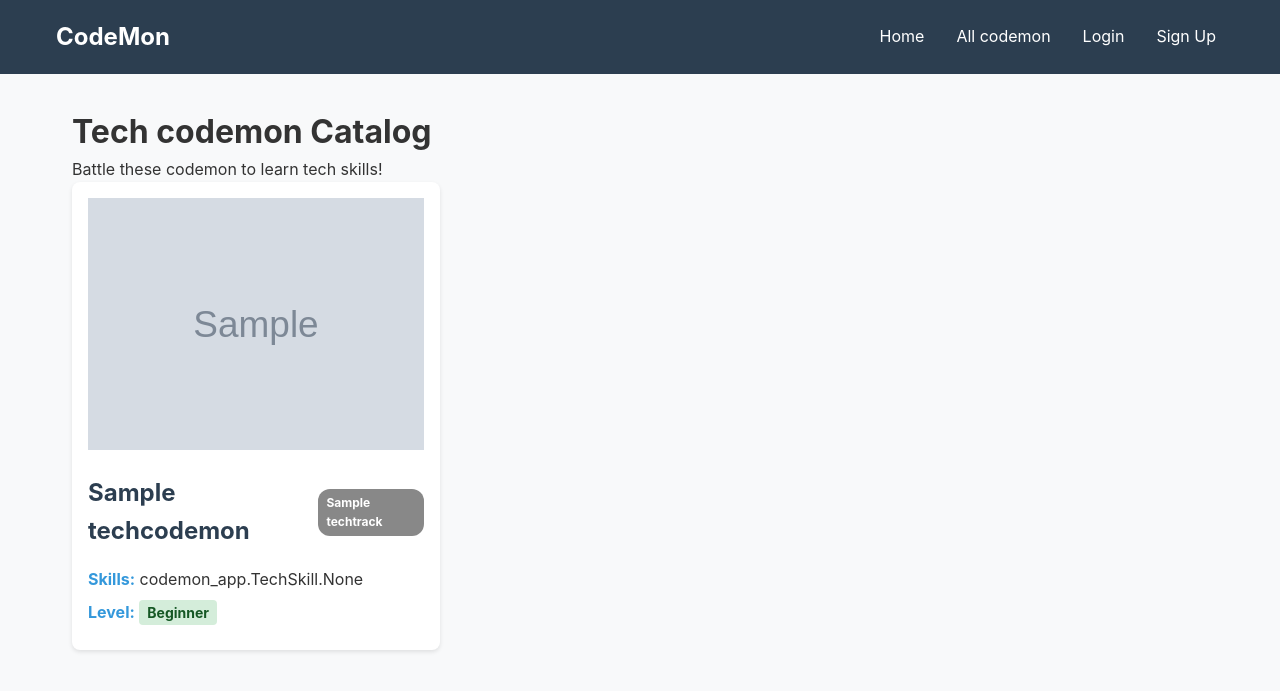
After one commit to SaeedJBI/Capstone-Project, a Django app: page /codemon/ in a window 1280 px wide. The commit adds this page. Shown: the top 691 px of the page. Run offline with Django 5.2, Linux system fonts and the light colour scheme; tables that the repository leaves empty hold one stand-in row (values such as "Sample post"); grey boxes marked "Sample" are stand-in pictures.

Commit message:
feat: add QuizQuestion model refactor: normalize skills into separate TechSkill model
- Create TechSkill model for reusability and data integrity
- Replace skills TextField with ManyToManyField in TechPokemon
- Update QuizQuestion to use ManyToMany relationship with skills
- Rename models and codebase (Pokemon -> Codemon)
- add sample data to db

```diff
--- a/codemon/codemon/settings.py
+++ b/codemon/codemon/settings.py
@@ -127,6 +127,6 @@ STATIC_URL = 'static/'
 DEFAULT_AUTO_FIELD = 'django.db.models.BigAutoField'
 
 # Authentication Settings
-LOGIN_REDIRECT_URL = 'pokemon-list'
+LOGIN_REDIRECT_URL = 'codemon-list'
 LOGOUT_REDIRECT_URL = 'home'
 LOGIN_URL = 'login'
--- a/codemon/codemon_app/models.py
+++ b/codemon/codemon_app/models.py
@@ -4,6 +4,12 @@ from django.db.models.signals import post_save
 from django.dispatch import receiver
 
 # Create your models here.
+class TechSkill(models.Model):
+    name = models.CharField(max_length=100)
+    description = models.TextField(blank=True)
+
+    def __str__(self):
+        return self.name
 
 class TechTrack(models.Model):
     name = models.CharField(max_length=100)
@@ -14,7 +20,7 @@ class TechTrack(models.Model):
         return self.name
 
 
-class TechPokemon(models.Model):
+class TechCodemon(models.Model):
     DIFFICULTY_CHOICES = [
         ('B', 'Beginner'),
         ('I', 'Intermediate'),
@@ -22,7 +28,7 @@ class TechPokemon(models.Model):
     ]
 
     name = models.CharField(max_length=100)
-    skills = models.TextField()
+    skills = models.ManyToManyField(TechSkill)
     image_url = models.CharField(max_length=500, blank=True)
     difficulty = models.CharField(max_length=1, choices=DIFFICULTY_CHOICES, default='B')
     tech_track = models.ForeignKey(TechTrack, on_delete=models.CASCADE)
@@ -43,14 +49,34 @@ def create_user_profile(sender, instance, created, **kwargs):
     if created:
         UserProfile.objects.create(user=instance)
 
-class UserPokemonCollection(models.Model):
+class UserCodemonCollection(models.Model):
     user = models.ForeignKey('auth.User', on_delete=models.CASCADE)
-    pokemon = models.ForeignKey(TechPokemon, on_delete=models.CASCADE)
+    codemon = models.ForeignKey(TechCodemon, on_delete=models.CASCADE)
     captured_date = models.DateTimeField(auto_now_add=True)
     capture_score = models.IntegerField(null=True, blank=True)
 
     class Meta:
-        unique_together = ['user', 'pokemon']
+        unique_together = ['user', 'codemon']
 
     def __str__(self):
-        return f"{self.user.username} - {self.pokemon.name}"
+        return f"{self.user.username} - {self.codemon.name}"
+
+#_________________________
+
+class QuizQuestion(models.Model):
+    DIFFICULTY_CHOICES = [
+        ('B', 'Beginner'),
+        ('I', 'Intermediate'),
+        ('A', 'Advanced'),
+    ]
+
+    question_text = models.TextField()
+    correct_answer = models.CharField(max_length=200)
+    wrong_answer1 = models.CharField(max_length=200)
+    wrong_answer2 = models.CharField(max_length=200)
+    wrong_answer3 = models.CharField(max_length=200)
+    skills = models.ManyToManyField(TechSkill)
+    difficulty = models.CharField(max_length=1, choices=DIFFICULTY_CHOICES, default='B')
+
+    def __str__(self):
+        return f"{self.question_text[:50]}..."
--- a/codemon/codemon_app/static/css/base.css
+++ b/codemon/codemon_app/static/css/base.css
@@ -63,21 +63,21 @@ body {
     padding: 1rem;
 }
 
-/* Pokemon Grid - Mobile First */
-.pokemon-grid {
+/* codemon Grid - Mobile First */
+.codemon-grid {
     display: grid;
     gap: 1rem;
     grid-template-columns: 1fr; /* 1 column on mobile */
 }
 
-.pokemon-card {
+.codemon-card {
     background: white;
     border-radius: 8px;
     padding: 1rem;
     box-shadow: 0 2px 4px rgba(0,0,0,0.1);
 }
 
-.pokemon-card__image {
+.codemon-card__image {
     text-align: center;
     margin-bottom: 1rem;
 }
@@ -89,13 +89,13 @@ body {
     padding: 1rem;
 }
 
-.pokemon-card__name {
+.codemon-card__name {
     color: var(--secondary-color);
     margin-bottom: 0.5rem;
 }
 
-.pokemon-card__skills,
-.pokemon-card__difficulty {
+.codemon-card__skills,
+.codemon-card__difficulty {
     margin-bottom: 0.5rem;
 }
 
@@ -117,7 +117,7 @@ body {
 
 /* TABLET STYLES */
 @media (min-width: 768px) {
-    .pokemon-grid {
+    .codemon-grid {
         grid-template-columns: repeat(2, 1fr); /* 2 columns on tablet */
     }
 
@@ -128,7 +128,7 @@ body {
 
 /* DESKTOP STYLES */
 @media (min-width: 1024px) {
-    .pokemon-grid {
+    .codemon-grid {
         grid-template-columns: repeat(3, 1fr); /* 3 columns on desktop */
     }
 }
@@ -310,14 +310,22 @@ input[type="password"]:focus {
     margin-left: 0.5rem;
 }
 
-.pokemon-card__header {
+.codemon-card__header {
     display: flex;
     align-items: center;
     justify-content: space-between;
     margin-bottom: 1rem;
 }
 
-.pokemon-card__name {
+.codemon-card__name {
     margin: 0;
     color: var(--secondary-color);
 }
+
+.codemon-img {
+    /* CRITICAL: Ensures the image scales down to fit its container */
+    max-width: 100%;
+
+    /* CRITICAL: Maintains the image's aspect ratio to prevent distortion */
+    height: auto;
+}
--- a/codemon/codemon_app/templates/base.html
+++ b/codemon/codemon_app/templates/base.html
@@ -5,7 +5,7 @@
 <head>
     <meta charset="UTF-8">
     <meta name="viewport" content="width=device-width, initial-scale=1.0">
-    <title>{% block title %}CodeMon - Learn Tech, Collect Pokemon!{% endblock %}</title>
+    <title>{% block title %}CodeMon - Learn Tech, Collect codemon!{% endblock %}</title>
     <link rel="stylesheet" href="{% static 'css/base.css' %}">
 </head>
 
@@ -15,7 +15,7 @@
             <a href="{% url 'home' %}" class="nav-brand">CodeMon</a>
             <div class="nav-menu">
                 <a href="{% url 'home' %}" class="nav-link">Home</a>
-                <a href="{% url 'pokemon-list' %}" class="nav-link">All Pokemon</a>
+                <a href="{% url 'codemon-list' %}" class="nav-link">All codemon</a>
 
                 {% if user.is_authenticated %}
                 <span class="nav-user">Hello, {{ user.username }}!</span>
--- /dev/null
+++ b/codemon/codemon_app/templates/codemon/list.html
@@ -0,0 +1,51 @@
+{% extends 'base.html' %}
+{% load static %}
+
+{% block content %}
+<div class="page-container">
+    <header class="page-header">
+        <h1 class="page-title">Tech codemon Catalog</h1>
+        <p class="page-subtitle">Battle these codemon to learn tech skills!</p>
+    </header>
+
+    <div class="codemon-grid">
+        {% for codemon in codemons %}
+        <article class="codemon-card">
+            <div class="codemon-card__image">
+                {% if codemon.image_url %}
+                <img src="{% static codemon.image_url %}" alt="{{ codemon.name }}" class="codemon-img">
+                {% else %}
+                <div class="placeholder-img" aria-label="No image available">
+                    🐉
+                </div>
+                {% endif %}
+            </div>
+
+            <header class="codemon-card__header">
+                <h2 class="codemon-card__name">{{ codemon.name }}</h2>
+                <span class="track-badge" style="background-color: {{ codemon.tech_track.color }}">
+                    {{ codemon.tech_track.name }}
+                </span>
+            </header>
+
+            <div class="codemon-card__content">
+                <p class="codemon-card__skills">
+                    <span class="label">Skills:</span>
+                    {{ codemon.skills }}
+                </p>
+                <p class="codemon-card__difficulty">
+                    <span class="label">Level:</span>
+                    <span class="difficulty-badge difficulty-{{ codemon.difficulty|lower }}">
+                        {{ codemon.get_difficulty_display }}
+                    </span>
+                </p>
+            </div>
+        </article>
+        {% empty %}
+        <div class="empty-state">
+            <p>No codemon available yet!</p>
+        </div>
+        {% endfor %}
+    </div>
+</div>
+{% endblock %}
--- a/codemon/codemon_app/templates/home.html
+++ b/codemon/codemon_app/templates/home.html
@@ -4,7 +4,7 @@
 <div class="page-container">
     <div class="welcome-content">
         <h1 class="page-title">Welcome to CodeMon!</h1>
-        <p class="page-subtitle">Battle Pokemon to learn tech skills!</p>
+        <p class="page-subtitle">Battle codemon to learn tech skills!</p>
     </div>
 </div>
 {% endblock %}
--- a/codemon/codemon_app/urls.py
+++ b/codemon/codemon_app/urls.py
@@ -3,6 +3,6 @@ from . import views
 
 urlpatterns = [
     path('', views.home, name='home'),
-    path('pokemon/', views.pokemon_list, name='pokemon-list'),
+    path('codemon/', views.codemon_list, name='codemon-list'),
     path('accounts/signup/', views.signup, name='signup'),
 ]
--- a/codemon/codemon_app/views.py
+++ b/codemon/codemon_app/views.py
@@ -1,5 +1,5 @@
 from django.shortcuts import render, redirect
-from .models import TechPokemon
+from .models import TechCodemon
 from django.contrib.auth import login
 from django.contrib.auth.forms import UserCreationForm
 
@@ -7,9 +7,9 @@ from django.contrib.auth.forms import UserCreationForm
 def home(request):
     return render(request, 'home.html')
 
-def pokemon_list(request):
-    pokemons = TechPokemon.objects.all()
-    return render(request, 'pokemon/list.html', {'pokemons': pokemons})
+def codemon_list(request):
+    codemons = TechCodemon.objects.all()
+    return render(request, 'codemon/list.html', {'codemons': codemons})
 
 
 def signup(request):
@@ -19,7 +19,7 @@ def signup(request):
         if form.is_valid():
             user = form.save()
             login(request, user)
-            return redirect('pokemon-list')
+            return redirect('codemon-list')
         else:
             error_message = 'Invalid sign up - try again'
     form = UserCreationForm()
```
Also changed, not shown: codemon/codemon_app/admin.py (+8 -3 lines), codemon/codemon_app/templates/pokemon/list.html (deleted, +0 -51 lines), codemon/codemon_app/migrations/0001_initial.py, codemon/codemon_app/migrations/0002_alter_techpokemon_image_url.py (deleted), codemon/codemon_app/migrations/0003_userprofile.py (deleted), codemon/codemon_app/migrations/0004_techtrack_alter_techpokemon_difficulty_and_more.py (deleted), codemon/codemon_app/static/images/HTMLizard.png (deleted), codemon/codemon_app/static/images/test.jpg (added).
